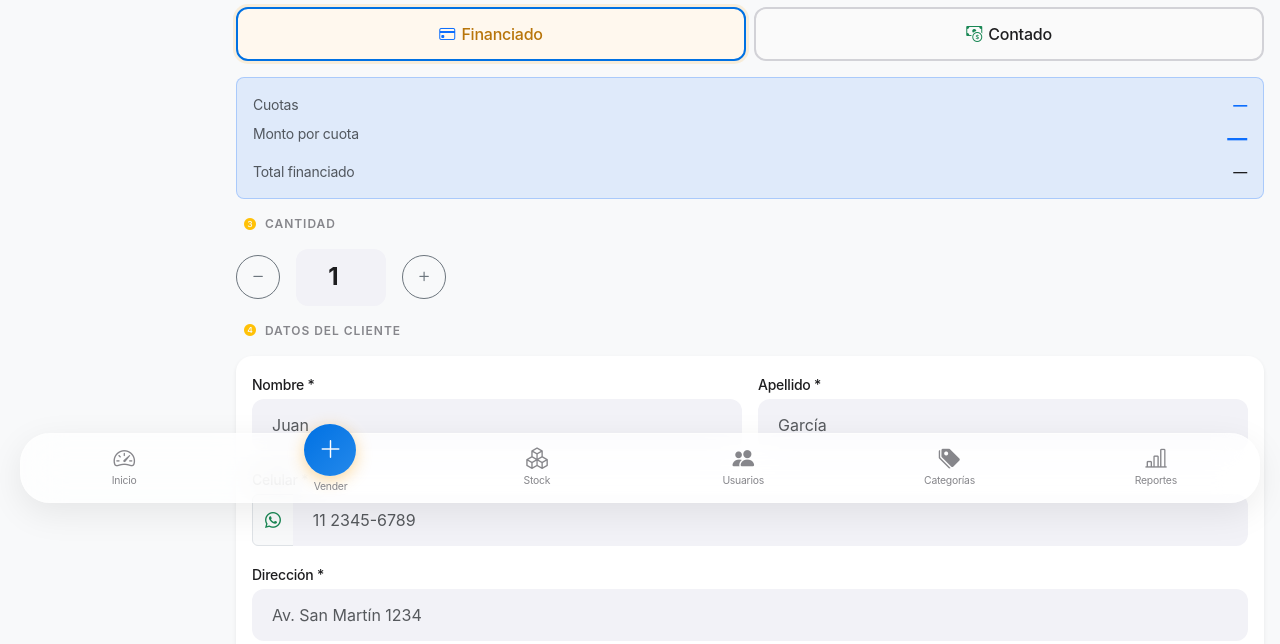
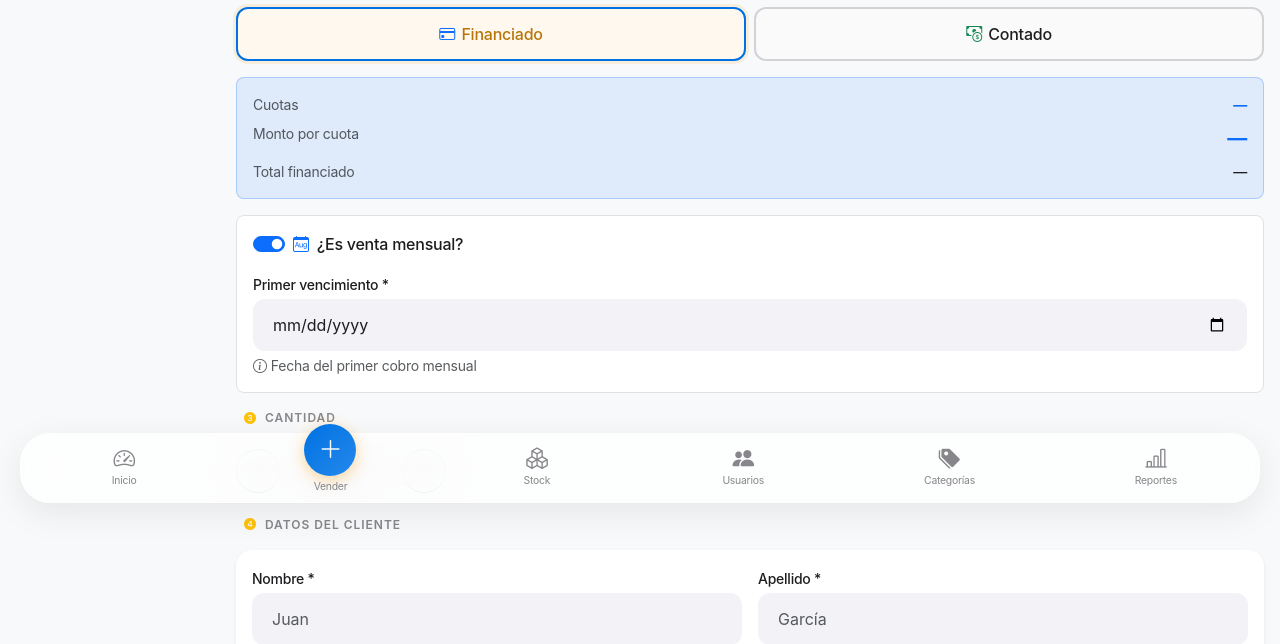
Before and after one commit to danqueve/sgo_stock, a PHP site: page /sgo/ventas/nueva.php in a window 1280 px wide. Shown: the part 277-921 px from the top of the page. Run offline with PHP 8.4, Linux system fonts and the light colour scheme; a user stored in the database is signed in; data comes from the database, SQL or seed files in the repository.

Commit message:
Agrega soporte de venta mensual con primer vencimiento
- ALTER TABLE ventas: columnas es_mensual y primer_vencimiento
- nueva.php: toggle activado por defecto, date picker, validación backend
- detalle.php: muestra fecha de primer vencimiento en resumen de pago

Co-Authored-By: Claude Sonnet 4.6 <noreply@anthropic.com>

```diff
--- a/db/schema.sql
+++ b/db/schema.sql
@@ -127,8 +127,10 @@ CREATE TABLE ventas (
     cliente_id    INT UNSIGNED        NOT NULL,
     vendedor_id   INT UNSIGNED        NOT NULL,
     tipo_pago     ENUM('contado','financiado') NOT NULL,
-    cuotas        TINYINT UNSIGNED    NOT NULL DEFAULT 1,
-    total         DECIMAL(14,2)       NOT NULL DEFAULT 0.00,
+    cuotas             TINYINT UNSIGNED    NOT NULL DEFAULT 1,
+    es_mensual         TINYINT(1)          NOT NULL DEFAULT 0,
+    primer_vencimiento DATE                    NULL,
+    total              DECIMAL(14,2)       NOT NULL DEFAULT 0.00,
     estado        ENUM('pendiente','confirmada','anulada') NOT NULL DEFAULT 'confirmada',
     observaciones TEXT                    NULL,
     created_at    DATETIME            NOT NULL DEFAULT CURRENT_TIMESTAMP,
--- a/ventas/nueva.php
+++ b/ventas/nueva.php
@@ -30,8 +30,10 @@ if ($_SERVER['REQUEST_METHOD'] === 'POST') {
         $obs         = trim($_POST['observaciones'] ?? '');
         $tipo_pago   = $_POST['tipo_pago'] ?? 'financiado';
         $cuotas      = (int)($_POST['cuotas'] ?? 1);
-        $articulo_id = (int)($_POST['articulo_id'] ?? 0);
-        $cantidad    = (int)($_POST['cantidad'] ?? 1);
+        $articulo_id        = (int)($_POST['articulo_id'] ?? 0);
+        $cantidad           = (int)($_POST['cantidad'] ?? 1);
+        $es_mensual         = ($tipo_pago === 'financiado' && isset($_POST['es_mensual'])) ? 1 : 0;
+        $primer_vencimiento = trim($_POST['primer_vencimiento'] ?? '');
 
         if (!$nombre)    $errors[] = 'El nombre es obligatorio.';
         if (!$apellido)  $errors[] = 'El apellido es obligatorio.';
@@ -41,6 +43,13 @@ if ($_SERVER['REQUEST_METHOD'] === 'POST') {
         if (!preg_match('/^[\d\s\-\+]{8,15}$/', $celular)) $errors[] = 'Celular inválido.';
         if (!$articulo_id) $errors[] = 'Seleccioná un artículo.';
         if ($cantidad < 1) $errors[] = 'La cantidad debe ser al menos 1.';
+        if ($es_mensual) {
+            if (!$primer_vencimiento) {
+                $errors[] = 'Indicá la fecha del primer vencimiento.';
+            } elseif ($primer_vencimiento < date('Y-m-d')) {
+                $errors[] = 'El primer vencimiento no puede ser una fecha pasada.';
+            }
+        }
 
         if (empty($errors)) {
             // Verificar stock disponible
@@ -81,12 +90,15 @@ if ($_SERVER['REQUEST_METHOD'] === 'POST') {
                     // 2. Insertar venta (cabecera)
                     $stmtVta = $pdo->prepare(
                         'INSERT INTO ventas
-                            (cliente_id, vendedor_id, tipo_pago, cuotas, total, estado, observaciones)
-                         VALUES (?, ?, ?, ?, ?, "confirmada", ?)'
+                            (cliente_id, vendedor_id, tipo_pago, cuotas,
+                             es_mensual, primer_vencimiento, total, estado, observaciones)
+                         VALUES (?, ?, ?, ?, ?, ?, ?, "confirmada", ?)'
                     );
                     $stmtVta->execute([
                         $clienteId, $user['id'],
                         $tipo_pago, ($tipo_pago === 'financiado' ? $cuotas : 1),
+                        $es_mensual,
+                        ($es_mensual && $primer_vencimiento) ? $primer_vencimiento : null,
                         $total, $obs
                     ]);
                     $ventaId = (int)$pdo->lastInsertId();
@@ -235,6 +247,34 @@ $csrfToken = csrfToken();
                     <div class="d-flex justify-content-between">
                         <span class="text-muted">Total financiado</span>
                         <span class="fw-medium" id="lbl-total">—</span>
+                    </div>
+                </div>
+            </div>
+
+            <!-- Venta mensual (solo financiado) -->
+            <div class="mt-3 p-3 border rounded-3 bg-white" id="sec-mensual">
+                <div class="form-check form-switch mb-0">
+                    <input class="form-check-input" type="checkbox"
+                           role="switch"
+                           name="es_mensual" id="chk-mensual" value="1"
+                           <?= !isset($_POST['es_mensual']) || $_POST['es_mensual'] ? 'checked' : '' ?>>
+                    <label class="form-check-label fw-medium" for="chk-mensual">
+                        <i class="bi bi-calendar-month me-1 text-primary"></i>
+                        ¿Es venta mensual?
+                    </label>
+                </div>
+                <div id="sec-vencimiento" class="mt-3 <?= (isset($_POST['es_mensual']) && !$_POST['es_mensual']) ? 'd-none' : '' ?>">
+                    <label for="primer_vencimiento"
+                           class="form-label small fw-medium mb-1">
+                        Primer vencimiento *
+                    </label>
+                    <input type="date"
+                           id="primer_vencimiento" name="primer_vencimiento"
+                           class="form-control form-control-touch"
+                           min="<?= date('Y-m-d') ?>"
+                           value="<?= htmlspecialchars($_POST['primer_vencimiento'] ?? '') ?>">
+                    <div class="form-text text-muted small mt-1">
+                        <i class="bi bi-info-circle me-1"></i>Fecha del primer cobro mensual
                     </div>
                 </div>
             </div>
@@ -475,6 +515,10 @@ $csrfToken = csrfToken();
                         <span class="text-muted">Pago</span>
                         <strong id="confirm-pago">—</strong>
                     </div>
+                    <div class="d-flex justify-content-between mb-1 d-none" id="confirm-mensual-row">
+                        <span class="text-muted">Mensual</span>
+                        <strong id="confirm-mensual" class="text-primary">—</strong>
+                    </div>
                     <div class="d-flex justify-content-between mb-1">
                         <span class="text-muted">Cantidad</span>
                         <strong id="confirm-cant">—</strong>
@@ -516,6 +560,9 @@ const modalBuscar   = document.getElementById('modal-buscar');
 
 let articuloActual    = null;
 let catalogoArticulos = [];
+const chkMensual      = document.getElementById('chk-mensual');
+const secVencimiento  = document.getElementById('sec-vencimiento');
+const inputVenc       = document.getElementById('primer_vencimiento');
 let catalogoCargado   = false;
 
 /* ── Carga del catálogo ──────────────────────────────────── */
@@ -659,7 +706,19 @@ function formatPesos(n) {
 function toggleSeccionesPago(tipo) {
     document.getElementById('sec-financiado').classList.toggle('d-none', tipo !== 'financiado');
     document.getElementById('sec-contado').classList.toggle('d-none',    tipo === 'financiado');
+    // Al cambiar a contado, limpiar toggle mensual
+    if (tipo === 'contado') {
+        chkMensual.checked = false;
+        secVencimiento.classList.add('d-none');
+        inputVenc.value = '';
+    }
 }
+
+/* ── Toggle venta mensual ────────────────────────────────── */
+chkMensual.addEventListener('change', function () {
+    secVencimiento.classList.toggle('d-none', !this.checked);
+    if (!this.checked) inputVenc.value = '';
+});
 
 document.querySelectorAll('input[name="tipo_pago"]').forEach(r =>
     r.addEventListener('change', e => {
@@ -700,6 +759,16 @@ window.cambiarCantidad = function(delta) {
         document.getElementById('confirm-cant').textContent = cant;
         document.getElementById('confirm-total').textContent = document.getElementById('lbl-total-final').textContent;
 
+        // Mensual en el modal
+        const mensualRow = document.getElementById('confirm-mensual-row');
+        if (tipo === 'financiado' && chkMensual.checked && inputVenc.value) {
+            const [y, m, d] = inputVenc.value.split('-');
+            document.getElementById('confirm-mensual').textContent = `Sí — vence el ${d}/${m}/${y}`;
+            mensualRow.classList.remove('d-none');
+        } else {
+            mensualRow.classList.add('d-none');
+        }
+
         confirmModal.show();
     });
 
```
Also changed, not shown: ventas/detalle.php (+15 -4 lines).
